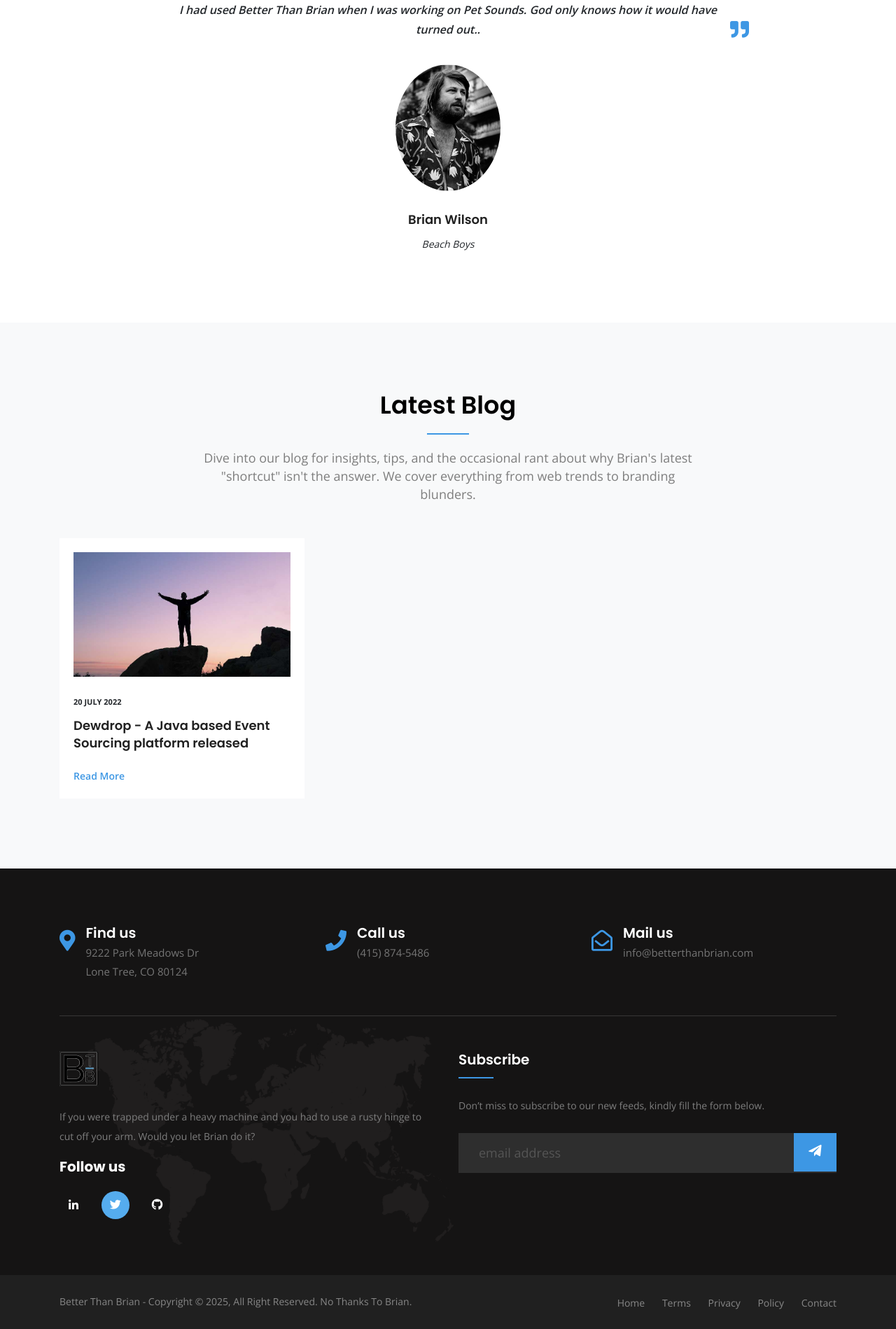
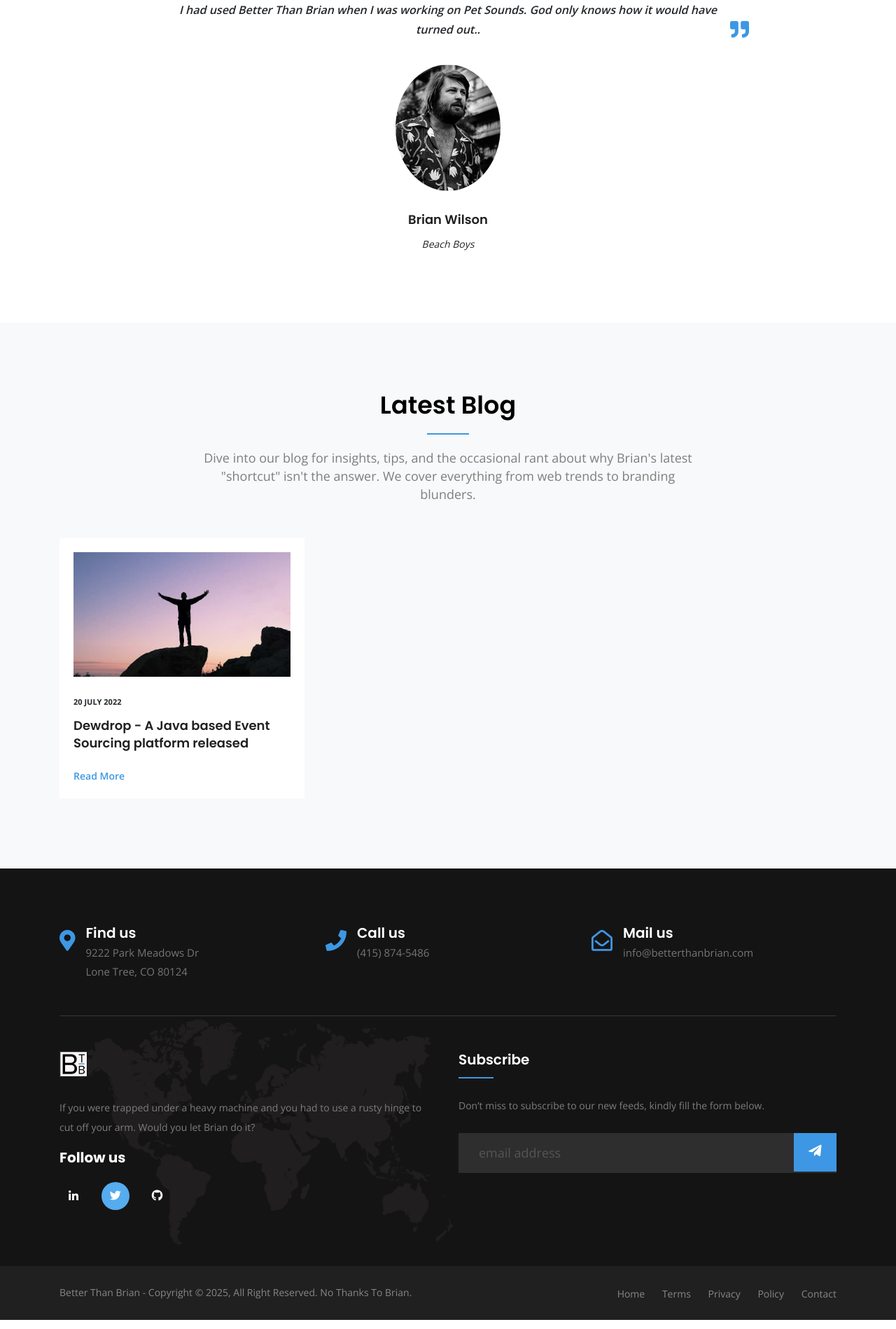
Before and after one commit to matsientst/betterthanbrian, a Jekyll site: the page built from index.html, in a window 1280 px wide. Shown: the part 4042-5941 px from the top of the page at 70% size. Built offline with Jekyll 4.4.1, drawn with Linux system fonts in a browser that asks for light colours.

Commit message:
fixing footer logo

```diff
--- a/_includes/footer.html
+++ b/_includes/footer.html
@@ -39,7 +39,7 @@
                 <div class="col-xl-6 col-lg-6 mb-50">
                     <div class="footer-widget">
                         <div class="footer-logo">
-                            <a href="{{site.url}}"><img src="{{site.baseurl}}/assets/img/logo/logo.png" class="img-fluid" alt="{{site.title}}"></a>
+                            <a href="{{site.url}}"><img src="{{site.baseurl}}/assets/img/logo/logo-white-bg.png" width="40" class="img-fluid" alt="{{site.title}}"></a>
                         </div>
                         <div class="footer-text">
                             <p>If you were trapped under a heavy machine and you had to use a rusty hinge to cut off your arm. Would you let Brian do it?</p>
```
Also changed, not shown: assets/img/logo/logo-white-bg.png.
